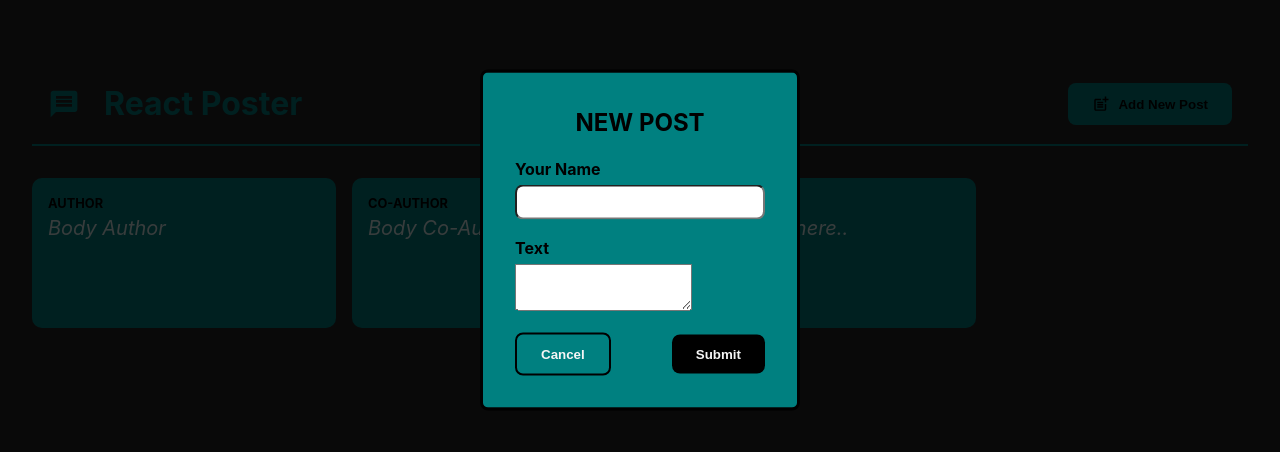
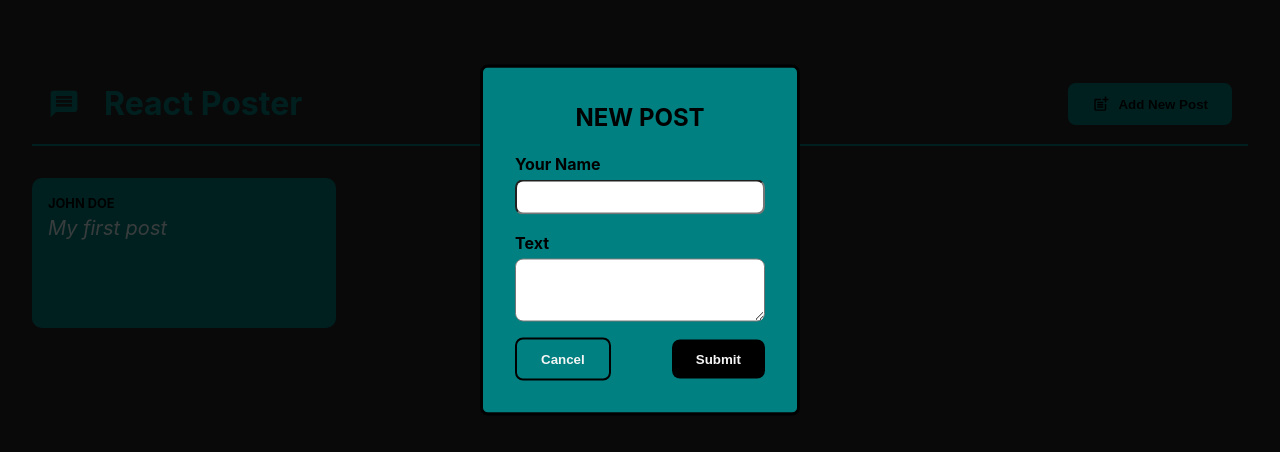
Before and after one commit to foolais/react-tutorial-udemy, a React (Vite) app: page / in a window 1280 px wide. Both pictures are taken after a click on the button "Add New Post". Shown: the top 452 px of the page. Built offline with nearby package versions, Linux system fonts and the light colour scheme.

Commit message:
add submit function n updating state

```diff
--- a/src/components/NewPost.jsx
+++ b/src/components/NewPost.jsx
@@ -1,11 +1,34 @@
 /* eslint-disable react/prop-types */
+import { useState } from "react";
 import styles from "./NewPost.module.css";
 
 function NewPost(props) {
-  const { postChangeHandler, onClose } = props;
+  const { onClose, addPostHandler } = props;
+
+  const [newPost, setNewPost] = useState({
+    author: "",
+    body: "",
+  });
+
+  function postChangeHandler(event, type) {
+    const { value } = event.target;
+
+    setNewPost((prev) => {
+      return {
+        ...prev,
+        [type]: value,
+      };
+    });
+  }
+
+  function submitHandler(event) {
+    event.preventDefault();
+    addPostHandler(newPost);
+    onClose();
+  }
 
   return (
-    <form className={styles.form}>
+    <form className={styles.form} onSubmit={submitHandler}>
       <p className={styles.title}>New Post</p>
       <p>
         <label htmlFor="author">Your Name</label>
--- a/src/components/NewPost.module.css
+++ b/src/components/NewPost.module.css
@@ -13,7 +13,7 @@
 }
 
 .form input,
-asdfgmnbv .form textarea {
+.form textarea {
   display: block;
   margin-bottom: 1rem;
   padding: 0.5rem;
--- a/src/components/PostsList.jsx
+++ b/src/components/PostsList.jsx
@@ -6,26 +6,15 @@ import styles from "./PostsList.module.css";
 import { useState } from "react";
 
 function PostList({ isModalOpen, showModalHandler }) {
-  const [newPost, setNewPost] = useState({
-    author: "The Impostor",
-    body: "Something here..",
-  });
+  const [posts, setPosts] = useState([
+    {
+      author: "John Doe",
+      body: "My first post",
+    },
+  ]);
 
-  function postChangeHandler(event, type) {
-    const { value } = event.target;
-    let newValues;
-    if (type === "author") {
-      newValues = value && value.length > 0 ? value : "The Impostor";
-    } else if (type === "body") {
-      newValues = value && value.length > 0 ? value : "Something here...";
-    }
-
-    setNewPost((prev) => {
-      return {
-        ...prev,
-        [type]: newValues,
-      };
-    });
+  function addPostHandler(newPost) {
+    setPosts((prev) => [...prev, newPost]);
   }
 
   return (
@@ -33,15 +22,15 @@ function PostList({ isModalOpen, showModalHandler }) {
       {isModalOpen ? (
         <Modal>
           <NewPost
-            postChangeHandler={postChangeHandler}
             onClose={() => showModalHandler(false)}
+            addPostHandler={addPostHandler}
           />
         </Modal>
       ) : null}
       <ul className={styles.postList}>
-        <Post author="Author" body="Body Author" />
-        <Post author="Co-Author" body="Body Co-Author" />
-        <Post author={newPost.author} body={newPost.body} />
+        {posts.map((post, index) => (
+          <Post key={index} author={post.author} body={post.body} />
+        ))}
       </ul>
     </>
   );
```
